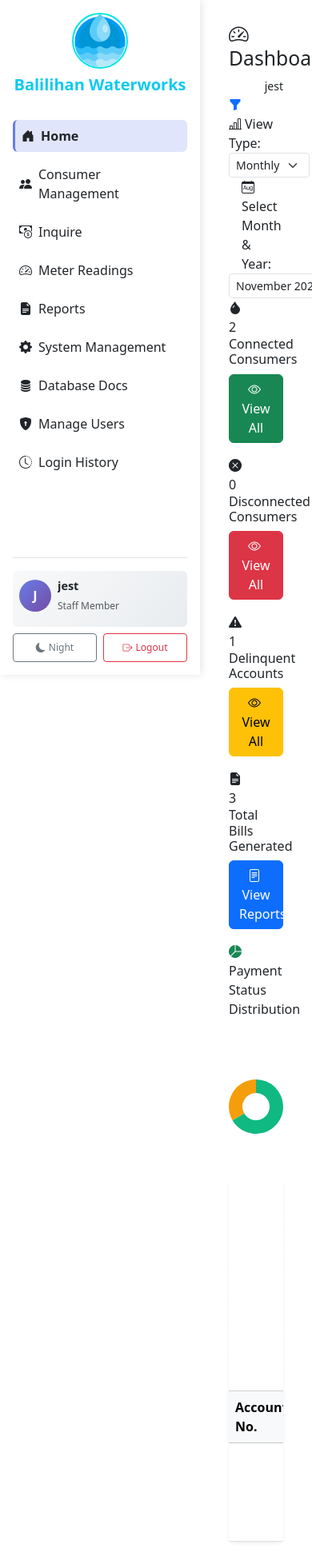
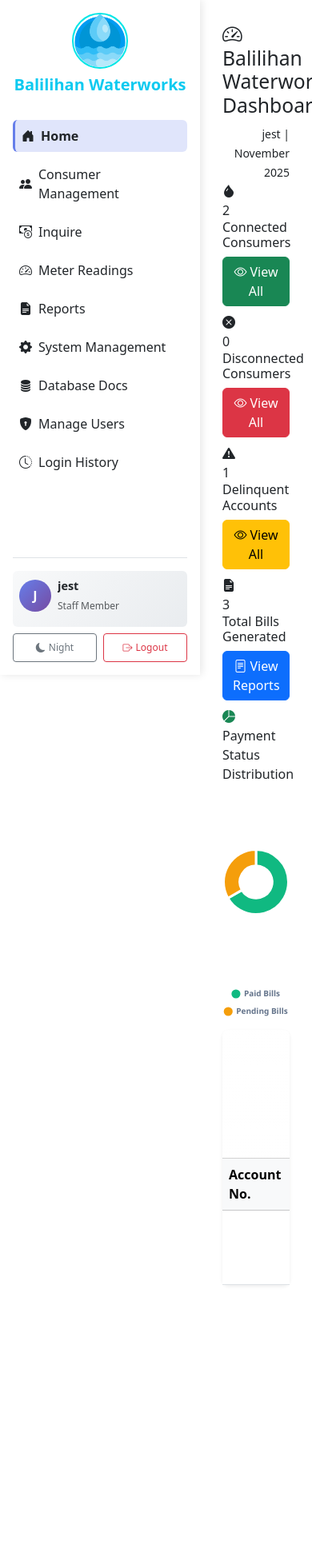
Before and after one commit to JeSender/waterworks, a Django app: page /home/ in a window 390 px wide. Shown: the whole page at 80% size. After the commit the page ends 1608 px from the top, so only its background shows below. Run offline with Django 5.2, Linux system fonts and the light colour scheme; a user stored in the database is signed in; data comes from the database, SQL or seed files in the repository; some libraries are stand-ins or nearby versions.

Commit message:
Redesign dashboard for one-page layout with improved organization
Major Changes:
- Remove filter section (month/year selector and view type dropdown)
- Redesign layout to fit entirely on one page without scrolling
- Place chart and delinquent bills table side-by-side for better space utilization
- Compact all elements (header, metrics, chart, table) to fit viewport

Layout Improvements:
- Reduce padding/margins throughout for compact design
- Make metric cards smaller with condensed fonts and icons
- Optimize chart container to use available vertical space
- Improve table with smaller fonts and condensed spacing
- Add custom scrollbar styling for table overflow

Responsive Design:
- Maintain one-page layout on desktop (1920x1080 and above)
- Enable scrolling on smaller screens (tablets/mobile)
- Optimize font sizes and spacing for different breakpoints

Visual Enhancements:
- Improved chart presentation with better tooltip formatting
- Enhanced table readability with proper spacing
- Clean, professional dashboard appearance
- Better balance between chart and table sections

This creates a focused, organized dashboard that displays all critical
information at a glance without requiring scrolling on standard displays.

🤖 Generated with [Claude Code](https://claude.com/claude-code)

Co-Authored-By: Claude <noreply@anthropic.com>

```diff
--- a/consumers/templates/consumers/home.html
+++ b/consumers/templates/consumers/home.html
@@ -9,12 +9,22 @@
        LAYOUT & BASE STYLES
        ======================================== */
     body {
-        overflow-y: auto !important;
+        overflow: hidden !important;
+        height: 100vh;
     }
 
     .main-content {
-        max-height: 100vh;
-        overflow-y: auto !important;
+        height: calc(100vh - 60px);
+        overflow: hidden !important;
+        display: flex;
+        flex-direction: column;
+    }
+
+    .dashboard-wrapper {
+        height: 100%;
+        overflow: hidden;
+        display: flex;
+        flex-direction: column;
     }
 
     /* ========================================
@@ -43,76 +54,26 @@
 
     .dashboard-header p {
         opacity: 0.95;
-        font-size: 0.85rem;
+        font-size: 0.75rem;
         margin: 0;
     }
 
     .dashboard-header small {
-        font-size: 0.875rem;
+        font-size: 0.8rem;
         opacity: 0.95;
     }
 
-    /* ========================================
-       FILTER SECTION
-       ======================================== */
-    .filter-section {
-        background: white;
-        padding: 1rem 1.5rem;
-        border-radius: 12px;
-        margin-bottom: 1rem;
-        box-shadow: 0 2px 12px rgba(0, 0, 0, 0.08);
-        display: flex;
-        gap: 1.5rem;
-        align-items: center;
-        border: 1px solid #f0f0f0;
-    }
-
-    .dark-mode .filter-section {
-        background-color: #2d2d2d !important;
-        border: 1px solid #404040;
-    }
-
-    .filter-section label {
-        font-size: 0.875rem;
-        font-weight: 600;
-        margin: 0;
-        white-space: nowrap;
-        color: #475569;
-        display: flex;
-        align-items: center;
-        gap: 0.25rem;
-    }
-
-    .filter-section select,
-    .filter-section input {
-        font-size: 0.875rem;
-        padding: 0.5rem 0.75rem;
-        border-radius: 8px;
-        border: 1px solid #e2e8f0;
-        transition: all 0.2s ease;
-    }
-
-    .filter-section select:focus,
-    .filter-section input:focus {
-        border-color: #667eea;
-        box-shadow: 0 0 0 3px rgba(102, 126, 234, 0.1);
-    }
-
-    .filter-section i.bi-funnel-fill {
-        color: #667eea;
-        font-size: 1.1rem;
-    }
 
     /* ========================================
        METRIC CARDS
        ======================================== */
     .metric-card {
         background: white;
-        border-radius: 12px;
-        padding: 1.25rem;
-        box-shadow: 0 2px 12px rgba(0, 0, 0, 0.08);
+        border-radius: 10px;
+        padding: 0.75rem;
+        box-shadow: 0 2px 10px rgba(0, 0, 0, 0.08);
         transition: all 0.3s ease;
-        border-left: 4px solid;
+        border-left: 3px solid;
         height: 100%;
         display: flex;
         flex-direction: column;
@@ -219,18 +180,26 @@
        ======================================== */
     .chart-container {
         position: relative;
-        height: 280px;
+        height: 100%;
         background: white;
-        border-radius: 12px;
-        padding: 1.5rem;
-        box-shadow: 0 4px 20px rgba(0, 0, 0, 0.1);
+        border-radius: 10px;
+        padding: 1rem;
+        box-shadow: 0 2px 12px rgba(0, 0, 0, 0.08);
         border: 1px solid #f0f0f0;
         transition: all 0.3s ease;
+        display: flex;
+        flex-direction: column;
     }
 
     .chart-container:hover {
-        box-shadow: 0 6px 28px rgba(0, 0, 0, 0.15);
-        transform: translateY(-4px);
+        box-shadow: 0 4px 18px rgba(0, 0, 0, 0.12);
+        transform: translateY(-2px);
+    }
+
+    .chart-canvas-wrapper {
+        flex: 1;
+        position: relative;
+        min-height: 0;
     }
 
     .dark-mode .chart-container {
@@ -280,66 +250,106 @@
        ======================================== */
     .bills-table-container {
         background: white;
-        border-radius: 12px;
+        border-radius: 10px;
         box-shadow: 0 2px 12px rgba(0, 0, 0, 0.08);
         overflow: hidden;
         border: 1px solid #f0f0f0;
+        height: 100%;
+        display: flex;
+        flex-direction: column;
     }
 
     .bills-table-container .card-header {
-        padding: 0.75rem 1rem;
+        padding: 0.6rem 1rem;
+        flex-shrink: 0;
     }
 
     .bills-table-container .card-header h5 {
-        font-size: 0.875rem !important;
+        font-size: 0.8rem !important;
         margin: 0;
         font-weight: 600;
         display: flex;
         align-items: center;
-        gap: 0.5rem;
+        gap: 0.4rem;
+    }
+
+    .bills-table-container .table-responsive {
+        flex: 1;
+        overflow-y: auto;
+        min-height: 0;
     }
 
     .bills-table-container .table {
-        font-size: 0.75rem;
+        font-size: 0.7rem;
         margin-bottom: 0;
     }
 
     .bills-table-container .table th,
     .bills-table-container .table td {
-        padding: 0.35rem 0.5rem;
+        padding: 0.3rem 0.4rem;
+        white-space: nowrap;
     }
 
     .bills-table-container .table th {
-        font-size: 0.7rem;
+        font-size: 0.65rem;
+    }
+
+    .bills-table-container .badge {
+        font-size: 0.6rem;
+        padding: 0.2rem 0.4rem;
+    }
+
+    /* ========================================
+       CONTENT AREA
+       ======================================== */
+    .content-area {
+        flex: 1;
+        min-height: 0;
+        display: flex;
+        flex-direction: column;
     }
 
     /* ========================================
        RESPONSIVE ADJUSTMENTS
        ======================================== */
     @media (max-width: 992px) {
-        .chart-container {
-            height: 220px;
-            margin-bottom: 1rem;
+        .row.g-2 > [class*="col-"] {
+            margin-bottom: 0.5rem;
+        }
+
+        .dashboard-header h2 {
+            font-size: 1.1rem;
+        }
+
+        .metric-card .value {
+            font-size: 1.3rem;
+        }
+
+        .metric-icon {
+            font-size: 1.3rem;
         }
     }
 
     @media (max-width: 768px) {
-        .chart-container {
-            height: 200px;
+        .main-content {
+            height: auto;
+            overflow-y: auto !important;
         }
+
+        body {
+            overflow-y: auto !important;
+        }
+
+        .dashboard-wrapper {
+            height: auto;
+        }
+
         .metric-card .value {
-            font-size: 1.5rem;
+            font-size: 1.2rem;
         }
+
         .metric-icon {
-            font-size: 1.75rem;
-        }
-        .filter-section {
-            flex-direction: column;
-            align-items: flex-start;
-            gap: 0.75rem;
-        }
-        .filter-section label {
-            margin-bottom: 0.25rem;
+            font-size: 1.2rem;
         }
     }
 
@@ -349,47 +359,48 @@
             text-align: center;
             gap: 0.5rem;
         }
-        .metric-card {
-            padding: 1rem;
+
+        .dashboard-header h2 {
+            font-size: 1rem;
         }
     }
 
-    /* Print styles */
-    @media print {
-        .chart-container, .metric-card {
-            page-break-inside: avoid;
+    /* Scrollbar Styling */
+    .table-responsive::-webkit-scrollbar {
+        width: 6px;
+        height: 6px;
     }
+
+    .table-responsive::-webkit-scrollbar-track {
+        background: #f1f1f1;
+        border-radius: 10px;
+    }
+
+    .table-responsive::-webkit-scrollbar-thumb {
+        background: #888;
+        border-radius: 10px;
+    }
+
+    .table-responsive::-webkit-scrollbar-thumb:hover {
+        background: #555;
     }
 </style>
 {% endblock %}
 
 {% block main_content %}
-<div class="container-fluid px-3 py-2">
+<div class="container-fluid px-2 py-2 dashboard-wrapper">
     <!-- Dashboard Header -->
     <div class="dashboard-header">
         <div>
-            <h2><i class="bi bi-speedometer2 me-2"></i>Dashboard</h2>
+            <h2><i class="bi bi-speedometer2 me-2"></i>Balilihan Waterworks Dashboard</h2>
         </div>
         <div class="text-end">
-            <small>{{ request.user.get_full_name|default:request.user.username }}</small>
+            <small>{{ request.user.get_full_name|default:request.user.username }} | {{ selected_date|date:"F Y" }}</small>
         </div>
     </div>
 
-    <!-- Filter Section -->
-    <div class="filter-section">
-        <i class="bi bi-funnel-fill text-primary"></i>
-        <label for="viewType"><i class="bi bi-bar-chart-line me-1"></i>View Type:</label>
-        <select id="viewType" class="form-select form-select-sm" style="width: auto;" onchange="updateCharts()">
-            <option value="monthly" selected>Monthly</option>
-            <option value="yearly">Yearly</option>
-        </select>
-        <label for="selectedPeriod" class="ms-3"><i class="bi bi-calendar-month me-1"></i>Select Month & Year:</label>
-        <input type="month" id="selectedPeriod" class="form-control form-control-sm" style="width: auto;"
-               value="{{ selected_year }}-{{ selected_month|stringformat:'02d' }}" onchange="updateCharts()">
-    </div>
-
     <!-- Key Metrics Row with View Buttons -->
-    <div class="row g-3 mb-3">
+    <div class="row g-2 mb-2" style="flex-shrink: 0;">
         <div class="col-lg-3 col-md-6 col-sm-6">
             <div class="metric-card success">
                 <div class="metric-icon"><i class="bi bi-droplet-fill"></i></div>
@@ -432,47 +443,49 @@
         </div>
     </div>
 
-    <!-- Payment Status Chart - Centered -->
-    <div class="row g-3 mb-3 justify-content-center">
-        <div class="col-lg-5 col-md-8 col-sm-12">
-            <div class="chart-container" style="height: 280px;">
+    <!-- Bottom Section: Chart and Table Side by Side -->
+    <div class="row g-2" style="flex: 1; min-height: 0;">
+        <!-- Payment Status Chart -->
+        <div class="col-lg-5 col-md-12">
+            <div class="chart-container">
                 <div class="chart-title">
                     <i class="bi bi-pie-chart-fill text-success"></i>
                     Payment Status Distribution
                 </div>
+                <div class="chart-canvas-wrapper">
                     <canvas id="paymentStatusChart"></canvas>
                 </div>
             </div>
         </div>
 
-    <!-- Recent Delinquent Bills Section - Compact -->
+        <!-- Recent Delinquent Bills Table -->
+        <div class="col-lg-7 col-md-12">
             <div class="bills-table-container card shadow-sm border-0 rounded-3">
                 <div class="card-header bg-gradient text-white" style="background: linear-gradient(135deg, #667eea, #764ba2);">
-            <h5 class="mb-0" style="font-size: 1rem;">
+                    <h5 class="mb-0">
                         <i class="bi bi-clock-history me-2"></i>
-                Recent Delinquent Bills - {{ selected_date|date:"F Y" }}
+                        Recent Delinquent Bills
                     </h5>
                 </div>
-        <div class="card-body p-0">
-            <div class="table-responsive" style="max-height: 200px; overflow-y: auto;">
+                <div class="table-responsive">
                     <table class="table table-hover align-middle mb-0">
                         <thead class="table-light sticky-top">
                             <tr>
                                 <th>Account No.</th>
-                            <th>Consumer Name</th>
+                                <th>Consumer</th>
                                 <th>Barangay</th>
-                            <th>Billing Period</th>
-                            <th class="text-end">Amount Due</th>
+                                <th>Period</th>
+                                <th class="text-end">Amount</th>
                                 <th class="text-center">Status</th>
                             </tr>
                         </thead>
                         <tbody>
-                        {% for bill in delinquent_bills|slice:":10" %}
+                            {% for bill in delinquent_bills|slice:":15" %}
                             <tr>
                                 <td><strong>{{ bill.consumer.account_number }}</strong></td>
                                 <td>{{ bill.consumer.full_name }}</td>
                                 <td>{{ bill.consumer.barangay.name|default:"N/A" }}</td>
-                            <td>{{ bill.billing_period|date:"F Y" }}</td>
+                                <td>{{ bill.billing_period|date:"M Y" }}</td>
                                 <td class="text-end"><strong>₱{{ bill.total_amount|floatformat:2|intcomma }}</strong></td>
                                 <td class="text-center">
                                     <span class="badge bg-warning text-dark">
@@ -482,22 +495,16 @@
                             </tr>
                             {% empty %}
                             <tr>
-                            <td colspan="6" class="text-center text-muted py-4">
-                                <i class="bi bi-clipboard-check fs-1 d-block mb-2"></i>
-                                No delinquent bills for this month
+                                <td colspan="6" class="text-center text-muted py-3">
+                                    <i class="bi bi-clipboard-check fs-4 d-block mb-1"></i>
+                                    No delinquent bills
                                 </td>
                             </tr>
                             {% endfor %}
                         </tbody>
                     </table>
                 </div>
-            {% if delinquent_bills.count > 10 %}
-            <div class="text-center p-2 border-top">
-                <a href="{% url 'consumers:delinquent_consumers' %}" class="btn btn-outline-primary btn-sm">
-                    View All {{ delinquent_bills.count }} Delinquent Bills
-                </a>
             </div>
-            {% endif %}
         </div>
     </div>
 </div>
@@ -505,55 +512,28 @@
 
 {% block extra_js %}
 <script>
-/* ========================================
-   FILTER UPDATE FUNCTION
-   ======================================== */
-function updateCharts() {
-    const viewType = document.getElementById('viewType').value;
-    const selectedPeriod = document.getElementById('selectedPeriod').value;
-
-    // Extract year and month from the period input
-    const [year, month] = selectedPeriod.split('-');
-
-    // Reload the page with the selected parameters
-    window.location.href = `?month_year=${selectedPeriod}&view_type=${viewType}`;
-}
-
-
-/* ========================================
-   MAIN INITIALIZATION
-   ======================================== */
 document.addEventListener('DOMContentLoaded', function() {
     /* Chart.js Default Configuration */
     Chart.defaults.font.family = "'Segoe UI', system-ui, -apple-system, sans-serif";
-    Chart.defaults.font.size = 10;
+    Chart.defaults.font.size = 9;
     Chart.defaults.color = '#64748b';
 
     /* Check Dark Mode */
     const isDarkMode = localStorage.getItem('darkMode') === 'enabled';
     const textColor = isDarkMode ? '#ffffff' : '#64748b';
-    const gridColor = isDarkMode ? '#404040' : '#e2e8f0';
 
-    /* Restore Filter Selection from URL */
-    const urlParams = new URLSearchParams(window.location.search);
-    const viewType = urlParams.get('view_type');
-    if (viewType) {
-        document.getElementById('viewType').value = viewType;
-    }
-
-    /* ========================================
-       Payment Status Distribution Chart
-       ======================================== */
+    /* Payment Status Distribution Chart */
     const paymentCtx = document.getElementById('paymentStatusChart').getContext('2d');
     new Chart(paymentCtx, {
         type: 'doughnut',
         data: {
-            labels: ['Paid', 'Pending'],
+            labels: ['Paid Bills', 'Pending Bills'],
             datasets: [{
                 data: [{{ paid_bills }}, {{ pending_bills }}],
                 backgroundColor: ['#10b981', '#f59e0b'],
-                borderWidth: 0,
-                hoverOffset: 10
+                borderWidth: 3,
+                borderColor: '#ffffff',
+                hoverOffset: 8
             }]
         },
         options: {
@@ -564,15 +544,22 @@ document.addEventListener('DOMContentLoaded', function() {
                     position: 'bottom',
                     labels: {
                         color: textColor,
-                        padding: 15
+                        padding: 12,
+                        font: { size: 10, weight: '600' },
+                        usePointStyle: true,
+                        pointStyle: 'circle'
                     }
                 },
                 tooltip: {
+                    backgroundColor: 'rgba(0, 0, 0, 0.8)',
+                    padding: 12,
+                    titleFont: { size: 11, weight: 'bold' },
+                    bodyFont: { size: 10 },
                     callbacks: {
                         label: function(context) {
                             const total = {{ paid_bills }} + {{ pending_bills }};
                             const percentage = ((context.parsed / total) * 100).toFixed(1);
-                            return context.label + ': ' + context.parsed + ' (' + percentage + '%)';
+                            return context.label + ': ' + context.parsed + ' bills (' + percentage + '%)';
                         }
                     }
                 }
@@ -580,10 +567,8 @@ document.addEventListener('DOMContentLoaded', function() {
         }
     });
 
-    /* ========================================
-       SUCCESS NOTIFICATION
-       ======================================== */
-    showToast('success', 'Dashboard loaded successfully', 2000);
+    /* Success Notification */
+    showToast('success', 'Dashboard loaded successfully', 1500);
 });
 </script>
 {% endblock %}
```
Also changed, not shown: other parts of consumers/templates/consumers/home.html (+26 -24 lines). Lines whose indentation alone changed are shown as unchanged.
